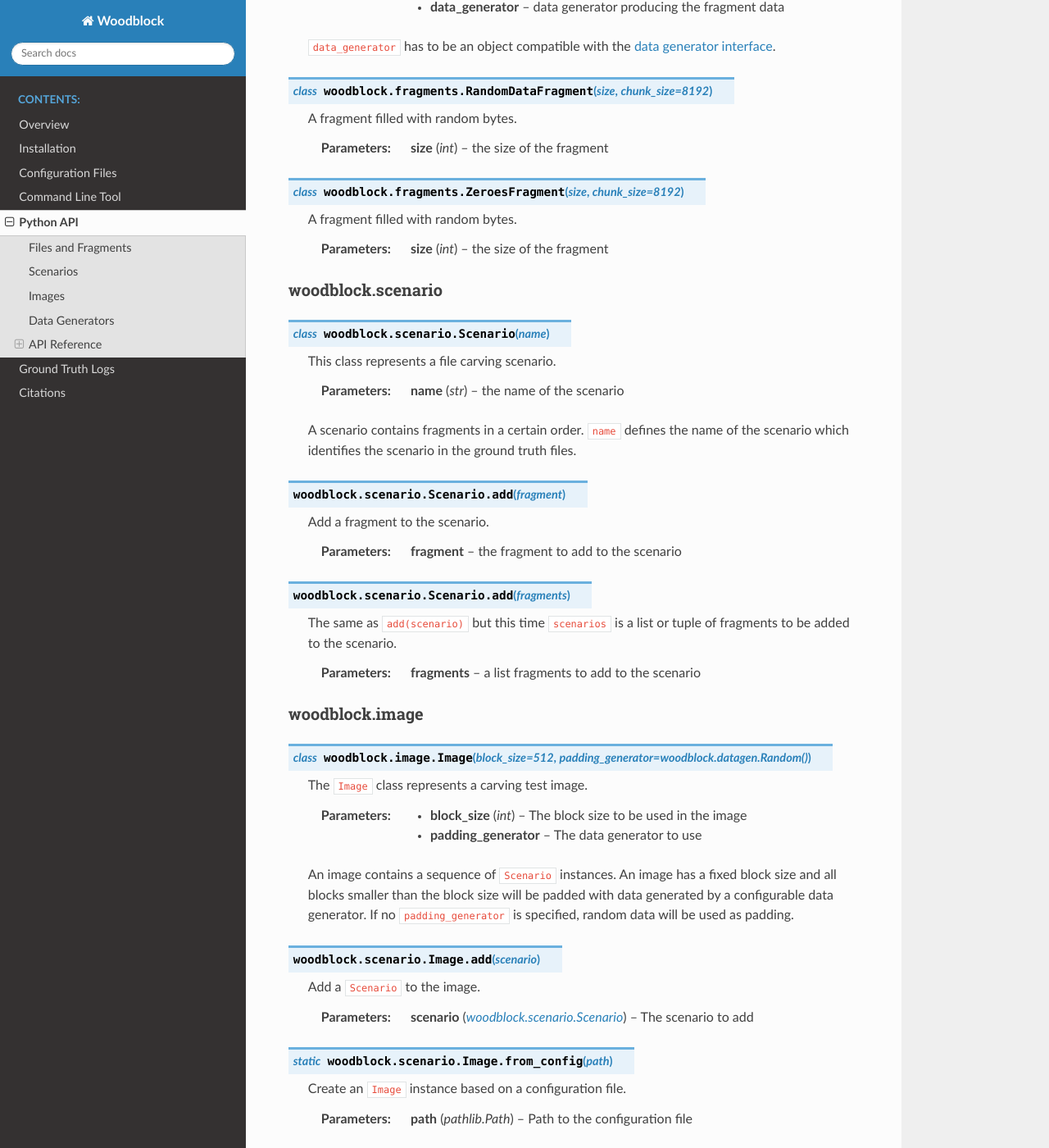
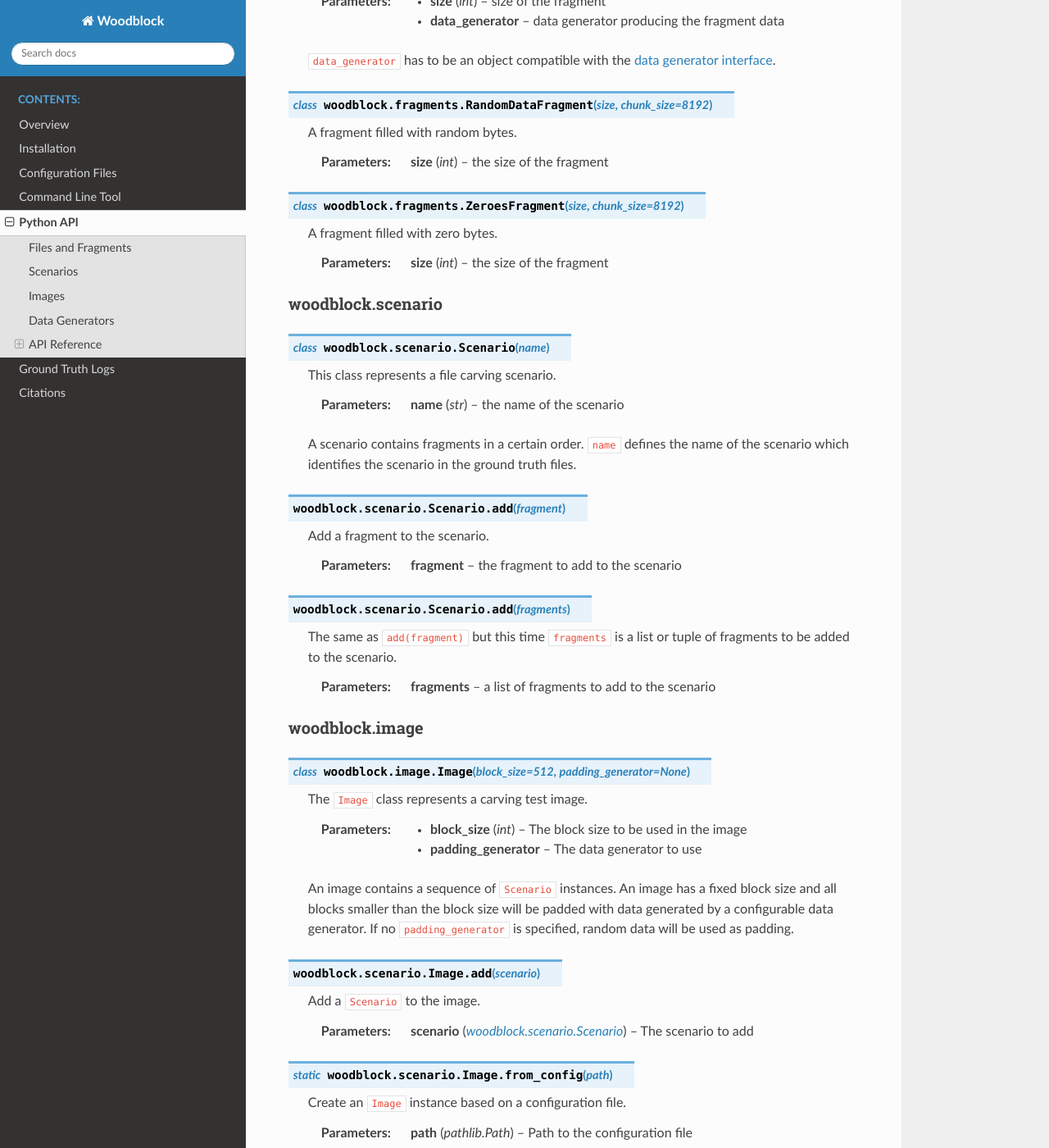
Before and after one commit to fkie-cad/woodblock, a Sphinx documentation site: the page built from docs/api.rst, in a window 1280 px wide and 1400 px high, scrolled down 12897 px. Shown: the whole window at 82% size. Built offline with Sphinx 7.4.7 and the Read the Docs theme 3.1.0, drawn with Linux system fonts in a browser that asks for light colours; some of the changed text lies outside the part shown.

Commit message:
Fix documentation discrepancies with the code
- groundtruth.rst: use the valid intertwine keys "min frags"/"max frags"
  instead of "min fragments"/"max fragments", which the config parser now
  rejects as unknown keys.
- installation.rst: state the actual requirement (Python 3.11, matching
  requires-python) instead of Python 3.6; fix the python.org link typo.
- api.rst: correct the module name (woodblock.file, not woodblock.files),
  fix the ZeroesFragment description and the mistitled RandomDataFragment/
  ZeroesFragment metadata directives, correct the Scenario.add wording,
  align the Image and fragment_randomly signatures with their defaults,
  and add the missing "import woodblock" to the example script.

Co-Authored-By: Claude Opus 4.8 (1M context) <noreply@anthropic.com>

```diff
--- a/docs/api.rst
+++ b/docs/api.rst
@@ -667,7 +668,7 @@ woodblock.file
    The block size to be used when splitting the file can be specified using the
    :code:`block_size` argument, which defaults to 512.
 
-.. py:method:: woodblock.file.File.fragment_randomly(num_fragments, block_size=512)
+.. py:method:: woodblock.file.File.fragment_randomly(num_fragments=None, block_size=512)
 
    This method fragments the current file into :code:`num_fragments` fragments. The
 
@@ -804,7 +805,7 @@ woodblock.fragments
 
 .. py:class:: woodblock.fragments.ZeroesFragment(size, chunk_size=8192)
 
-   A fragment filled with random bytes.
+   A fragment filled with zero bytes.
 
    :param int size: the size of the fragment
 
@@ -859,10 +860,10 @@ woodblock.scenario
 
 .. py:method:: woodblock.scenario.Scenario.add(fragments)
 
-   The same as :code:`add(scenario)` but this time :code:`scenarios`
+   The same as :code:`add(fragment)` but this time :code:`fragments`
    is a list or tuple of fragments to be added to the scenario.
 
-   :param fragments: a list fragments to add to the scenario
+   :param fragments: a list of fragments to add to the scenario
 
 .. py:method:: woodblock.scenario.Scenario.metadata
    :property:
@@ -875,7 +876,7 @@ woodblock.scenario
 woodblock.image
 ===============
 
-.. py:class:: woodblock.image.Image(block_size=512, padding_generator=woodblock.datagen.Random())
+.. py:class:: woodblock.image.Image(block_size=512, padding_generator=None)
 
    The :code:`Image` class represents a carving test image.
 
--- a/docs/groundtruth.rst
+++ b/docs/groundtruth.rst
@@ -21,8 +21,8 @@ Consider the following configuration file from the :code:`examples/` folder:
    [Three files intertwined]
    layout = intertwine
    num files = 3
-   min fragments = 2
-   max fragments = 4
+   min frags = 2
+   max frags = 4
 
    [One file with missing middle]
    file1 = letters/ascii_letters
--- a/docs/installation.rst
+++ b/docs/installation.rst
@@ -8,10 +8,10 @@ Woodblock is available on `PyPI`_. To install it, simply use :code:`pip`:
 
    $ pip install --upgrade woodblock
 
-Woodblock requires at least `Python 3.6`_. We recommend to install Woodblock
+Woodblock requires at least `Python 3.11`_. We recommend to install Woodblock
 into a “`virtual environment`_”. If you have your virtual environment up and
 running, just use :code:`pip` as described above to install Woodblock.
 
 .. _PyPI: https://pypi.org/project/woodblock/
-.. _Python 3.6: https://www.pyhton.org
+.. _Python 3.11: https://www.python.org
 .. _Virtual Environment: https://packaging.python.org/tutorials/installing-packages/#creating-virtual-environments
```
Also changed, not shown: other parts of docs/api.rst (+6 -5 lines).
